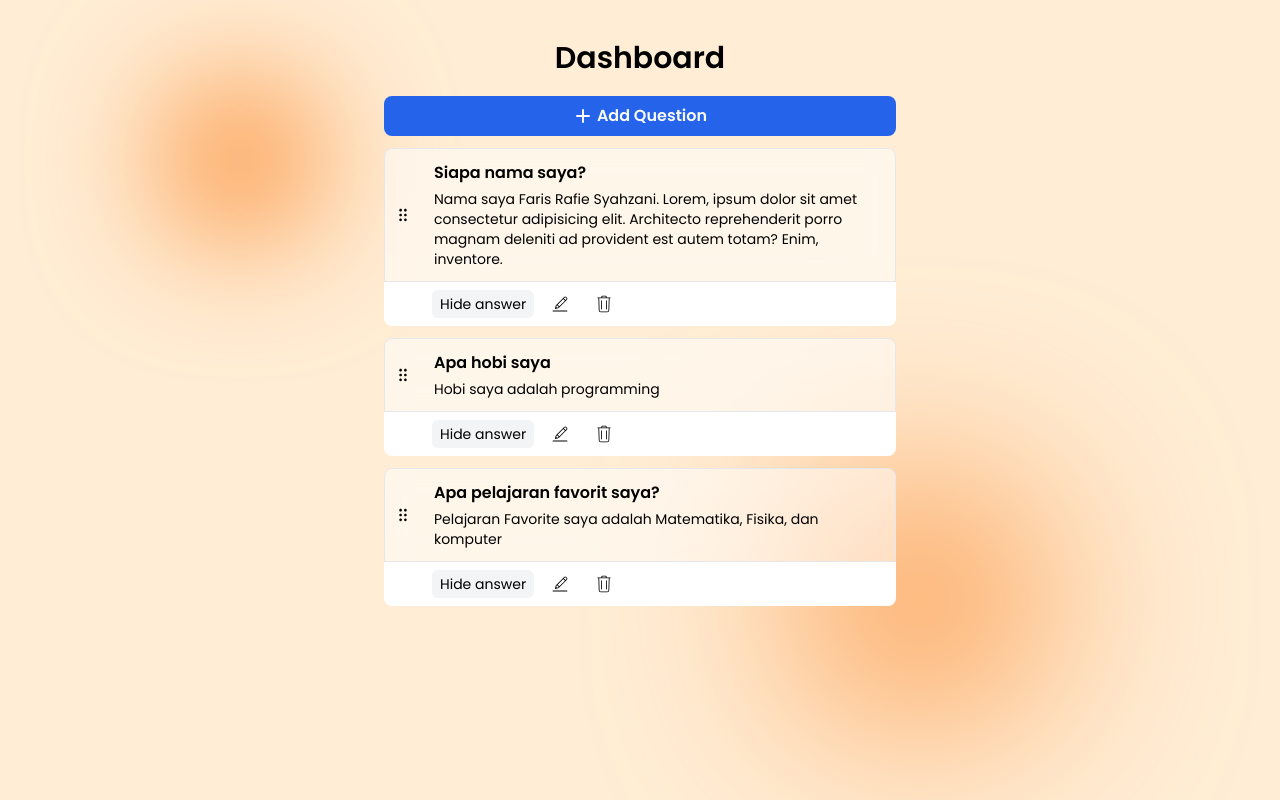
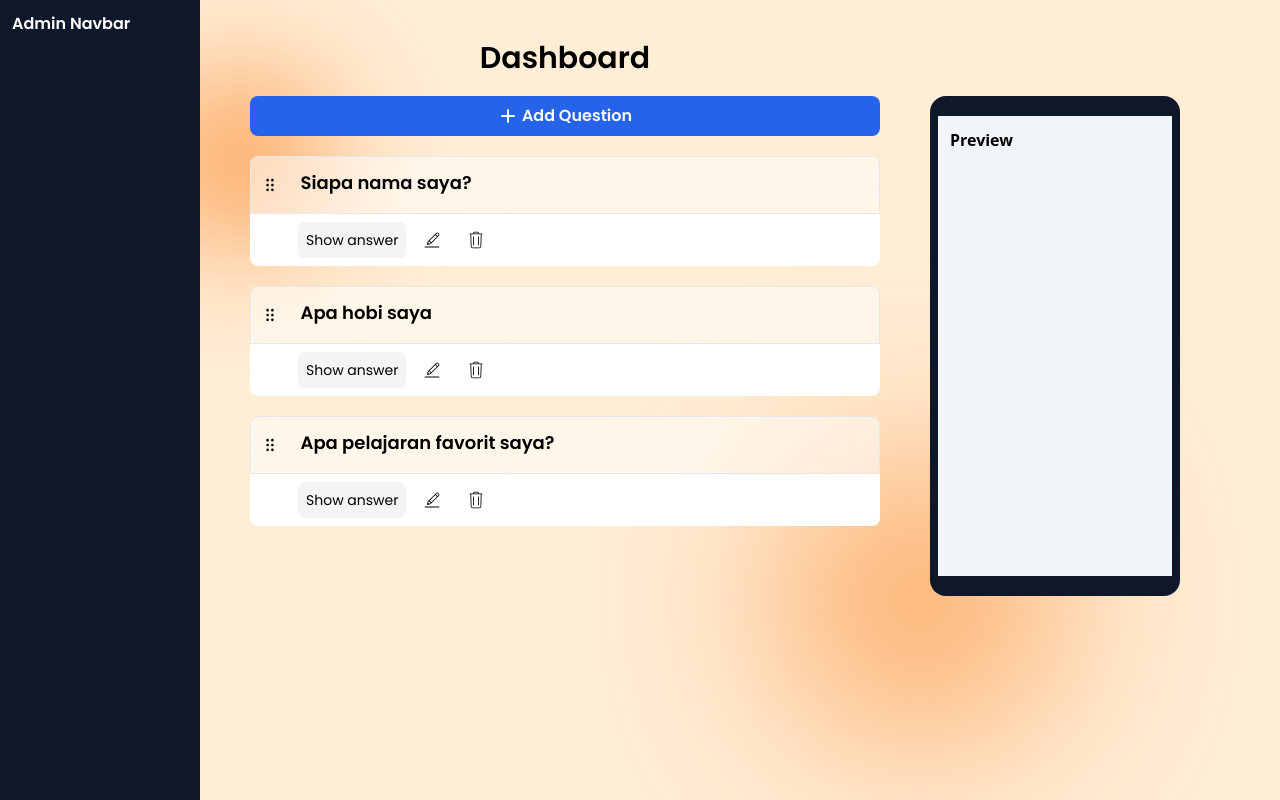
Before and after one commit to farisyahz/faqbocs-tamplate, a Next.js app: page /admin in a window 1280 px wide. Built offline with nearby package versions, Linux system fonts and the light colour scheme; a web font is replaced by a local one.

Commit message:
admin navbar

```diff
--- a/package.json
+++ b/package.json
@@ -10,6 +10,7 @@
   },
   "dependencies": {
     "@dnd-kit/core": "^6.0.8",
+    "@dnd-kit/modifiers": "^6.0.1",
     "@dnd-kit/sortable": "^7.0.2",
     "@dnd-kit/utilities": "^3.2.1",
     "@tiptap/extension-bubble-menu": "^2.0.3",
--- /dev/null
+++ b/src/components/AdminLayout.tsx
@@ -0,0 +1,21 @@
+import AdminNav from "./AdminNav";
+
+export default function AdminLayout({children}:{children:React.ReactNode}){
+  return (
+    <div className="font-popppins">
+      <AdminNav/>
+      <div className="min-h-[100vh] sm:ml-[200px] bg-orange-100 py-10 sm:px-[30px] md:px-[50px] md:grid lg:grid-cols-[_1fr_350px] 2xl:grid-cols-[_1fr,_1fr] ">
+        <div className="fixed top-20 left-40 w-40 h-40 rounded-full bg-orange-400 blur-3xl z-0"></div>
+        <div className="fixed bottom-20 right-60 w-60 h-60 rounded-full bg-orange-400 blur-[100px] z-0"></div>
+        {children}
+        <div className="lg:flex hidden h-fit sticky top-24 z-10">
+          <div className="w-[250px] h-[500px] rounded-2xl mx-auto bg-slate-900  font-semibold py-5 px-2">
+            <div className="w-full h-full p-3 bg-slate-100">
+              Preview
+            </div>
+          </div>
+        </div>
+      </div>
+    </div>
+  )
+}
--- a/src/components/AdminNav.tsx
+++ b/src/components/AdminNav.tsx
@@ -1,5 +1,6 @@
+
 export default function AdminNav(){
   return(
-    <div>Admin Navbar</div>
+    <div className="fixed hidden sm:block top-0 left-0 h-[100vh] w-[200px] bg-slate-900 text-white p-3 font-poppins font-semibold z-10">Admin Navbar</div>
   )
 }
--- a/src/components/SortableItem.tsx
+++ b/src/components/SortableItem.tsx
@@ -33,7 +33,6 @@ export default function SortableItem({data, setData, id, q, a, handleDelete}:Ite
     attributes,
     listeners,
     setNodeRef,
-    setActivatorNodeRef,
     transform,
     transition,
   } = useSortable({animateLayoutChanges, id:id })
@@ -44,7 +43,7 @@ export default function SortableItem({data, setData, id, q, a, handleDelete}:Ite
 
   }
 
-  const [showAnswer, setShowAnswer] = useState(true);
+  const [showAnswer, setShowAnswer] = useState(false);
   const [deleteConfirm, setDeleteConfirm] = useState(false);
   const [edit, setEdit] = useState(false);
   const [newAnswer, setNewAnswer] = useState(a);
@@ -62,13 +61,13 @@ export default function SortableItem({data, setData, id, q, a, handleDelete}:Ite
   return(
     <div ref={setNodeRef} style={style} {...listeners} {...attributes} >
       {!edit && (
-        <div className="font-poppins cursor-default w-full bg-white/50 backdrop-blur-md border-[1px] border-gray-200 rounded-t-lg flex mt-3 transition duration-300 group">
+        <div className="font-poppins cursor-default w-full bg-white/50 backdrop-blur-md border-[1px] border-gray-200 rounded-t-lg flex mt-5 transition duration-300 group">
           <span className="w-10 touch-none flex cursor-grab active:cursor-grabbing">
           <RxDragHandleDots2 className="text-lg m-auto"/>
           </span>
           <div className="w-full p-3">
-            <div className=" font-semibold mb-1">{q}</div>
-            {showAnswer && <div className="text-sm relative break-words">{parse(a)}</div>}
+            <div className="text-lg font-semibold mb-1">{q}</div>
+            {showAnswer && <div className=" relative break-words">{parse(a)}</div>}
           </div>
         </div>
       )}
@@ -90,9 +89,9 @@ export default function SortableItem({data, setData, id, q, a, handleDelete}:Ite
       )}
 
       {deleteConfirm && (
-        <div className={`bg-white cursor-default flex flex-wrap font-poppins text-sm justify-center items-center gap-2 py-2 border-t-[1px] border-t-gray-200 rounded-b-lg overflow-hidden  transition duration-500`}>
+        <div className={`bg-white cursor-default flex flex-wrap font-poppins text-sm justify-center items-center gap-2 py-2  rounded-b-lg overflow-hidden  transition duration-500`}>
           <p>Delete this forever?</p>
-          <button className="bg-gray-100 py-2 px-3 hover:bg-slate-900 hover:text-white rounded-full transition" onClick={() => {setDeleteConfirm(false);setShowAnswer(true)}}>Cancel</button>
+          <button className="bg-gray-100 py-2 px-3 hover:bg-slate-900 hover:text-white rounded-full transition" onClick={() => {setDeleteConfirm(false);setShowAnswer(false)}}>Cancel</button>
           <button className="bg-red-100 py-2 px-3 hover:bg-red-500 hover:text-white rounded-full text-red-600 transition" onClick={() => handleDelete(id)}>Delete</button>
         </div>
       )}
@@ -107,15 +106,15 @@ export default function SortableItem({data, setData, id, q, a, handleDelete}:Ite
       )}
 
       {(!edit && !deleteConfirm) && (
-        <div className="bg-white cursor-default rounded-b-lg pl-12 py-2 flex gap-2 font-poppins">
-          <button className="py-1 px-2 text-sm rounded-md transition bg-gray-100 font-normal"
+        <div className="bg-white cursor-default rounded-b-lg px-12 py-2 flex gap-2 font-poppins">
+          <button className="p-2 text-sm rounded-md transition bg-gray-100 font-normal"
           onClick={()=>setShowAnswer(!showAnswer)}>{showAnswer ? "Hide" : "Show"} answer</button>
 
-          <button className="py-1 px-2 relative text-sm rounded-md transition hover:bg-gray-100 font-semibold"
+          <button className="p-2 relative text-sm rounded-md transition hover:bg-gray-100 font-semibold"
             onClick={() => {setEdit(true);setDeleteConfirm(false)}}
           ><CiEdit className="text-xl"/><div className="w-full h-full absolute top-0 right-0"></div></button>
 
-          <button className="py-1 px-2 relative text-sm rounded-md transition hover:bg-gray-100 font-semibold" onClick={() => {setDeleteConfirm(true);setShowAnswer(true)}}><CiTrash className="text-xl"/><div className="w-full h-full absolute top-0 right-0"></div></button>
+          <button className="p-2 relative text-sm rounded-md transition hover:bg-gray-100 font-semibold" onClick={() => {setDeleteConfirm(true);setShowAnswer(true)}}><CiTrash className="text-xl"/><div className="w-full h-full absolute top-0 right-0"></div></button>
         </div>
       )}
     </div>
--- a/src/components/TiptapEdit.tsx
+++ b/src/components/TiptapEdit.tsx
@@ -56,23 +56,26 @@ const TiptapEdit = ({newAnswer, setNewAnswer}:Props) => {
           <button
             type='button'
             onClick={() => editor.chain().focus().toggleBold().run()}
-            className={`${editor.isActive('bold') ? 'bg-slate-900 text-slate-50 ' : 'hover:bg-gray-100'} rounded-md  p-1`}
+            className={`${editor.isActive('bold') ? 'bg-slate-900 text-slate-50 ' : 'hover:bg-gray-100'} rounded-md  p-1 relative`}
           >
             <GoBold className='text-xl'/>
+            <div className="w-full h-full absolute top-0 right-0"></div>
           </button>
           <button
             type='button'
             onClick={() => editor.chain().focus().toggleItalic().run()}
-            className={`${editor.isActive('italic') ? 'bg-slate-900 text-slate-50 ' : 'hover:bg-gray-100'} rounded-md  p-1`}
+            className={`${editor.isActive('italic') ? 'bg-slate-900 text-slate-50 ' : 'hover:bg-gray-100'} rounded-md  p-1 relative`}
           >
             <AiOutlineItalic className='text-xl'/>
+            <div className="w-full h-full absolute top-0 right-0"></div>
           </button>
           <button
             type='button'
             onClick={() => editor.chain().focus().toggleStrike().run()}
-            className={`${editor.isActive('strike') ? 'bg-slate-900 text-slate-50 ' : 'hover:bg-gray-100'} rounded-md  p-1`}
+            className={`${editor.isActive('strike') ? 'bg-slate-900 text-slate-50 ' : 'hover:bg-gray-100'} rounded-md  p-1 relative`}
           >
             <BsTypeStrikethrough className='text-xl'/>
+            <div className="w-full h-full absolute top-0 right-0"></div>
           </button>
         </div>
       </BubbleMenu>}
--- a/src/pages/admin/index.tsx
+++ b/src/pages/admin/index.tsx
@@ -12,6 +12,8 @@ import {useState} from 'react'
 import {RxCross1} from "react-icons/rx"
 import { SmartPointerSensor } from "@/utils/helper";
 import Tiptap from "@/components/Tiptap";
+import AdminLayout from "@/components/AdminLayout";
+import { restrictToVerticalAxis, restrictToWindowEdges } from "@dnd-kit/modifiers";
 
 
 
@@ -79,10 +81,8 @@ export default function Dashboard(){
   }
 
   return(
-    <div className="min-h-[100vh] bg-orange-100 py-10">
-      <div className="fixed top-20 left-40 w-40 h-40 rounded-full bg-orange-400 blur-3xl z-0"></div>
-      <div className="fixed bottom-20 right-60 w-60 h-60 rounded-full bg-orange-400 blur-[100px] z-0"></div>
-      <div className="sm:max-w-lg w-[95%] mx-auto relative z-10">
+    <AdminLayout>
+      <div className=" sm:w-full sm:max-w-lg lg:max-w-2xl w-[95%] sm:m-0 mx-auto relative z-10">
         <h1 className="font-poppins text-3xl font-semibold text-center ">Dashboard</h1>
 
         {!addQuestion && <button className="bg-blue-600 mt-5 hover:bg-blue-800 flex justify-center items-center py-2 px-3 w-full transition font-poppins font-semibold gap-1 rounded-lg text-slate-50" onClick={() => setAddQuestion(!addQuestion)}><HiPlus className="text-xl"/>Add Question</button>}
@@ -111,6 +111,7 @@ export default function Dashboard(){
           onDragEnd={handleDragEnd}
           sensors={sensors}
           measuring={measuringConfig}
+          modifiers={[restrictToWindowEdges, restrictToVerticalAxis]}
         >
           <SortableContext
             items={data}
@@ -119,13 +120,8 @@ export default function Dashboard(){
             {data.map((item) => (<SortableItem data={data} setData={setData} handleDelete={handleDelete} key={item.id} {...item}/>))}
 
           </SortableContext>
-
         </DndContext>
-
-
-
       </div>
-    </div>
-
+    </AdminLayout>
   )
 }
```
Also changed, not shown: 1 other file (tests, documents, lock files or other folders).
